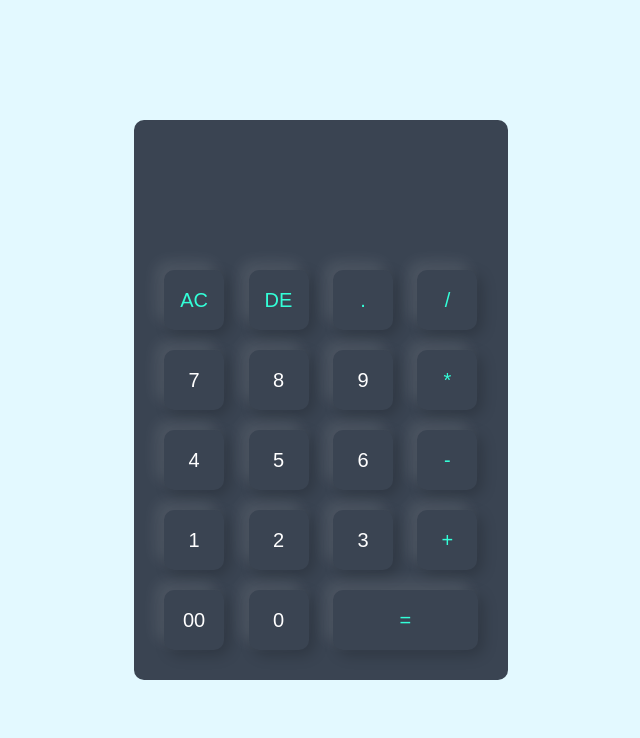
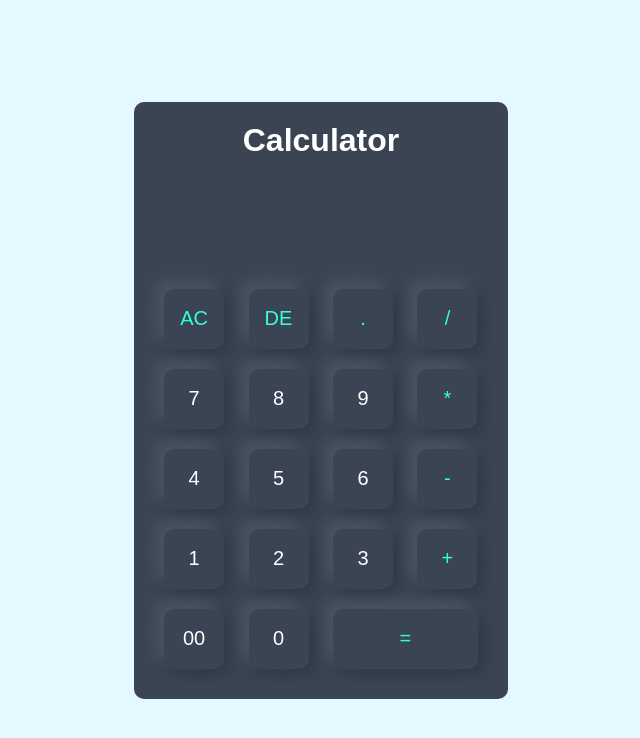
Before and after one commit to EduardoAlencarDSA/Calculator, a plain HTML site: page index.html in a window 1280 px wide. Shown: the whole page, without its empty margins (319-959 px from the left). Drawn offline with Linux system fonts and the light colour scheme.

Commit message:
foi adicionado um h1 e criado um estilo em css

```diff
--- a/index.html
+++ b/index.html
@@ -9,6 +9,7 @@
 <body>
     <div class="container">
         <div class="calculator">
+            <h1>Calculator</h1>
             <form>
                 <div class="display">
                     <input type="text" name="display">
--- a/style.css
+++ b/style.css
@@ -33,6 +33,11 @@
     cursor: pointer;
     margin: 10px;
 }
+.calculator h1 {
+    color: #fff;
+    text-align: center;
+
+}
 
 form .display {
     display: flex;
```
